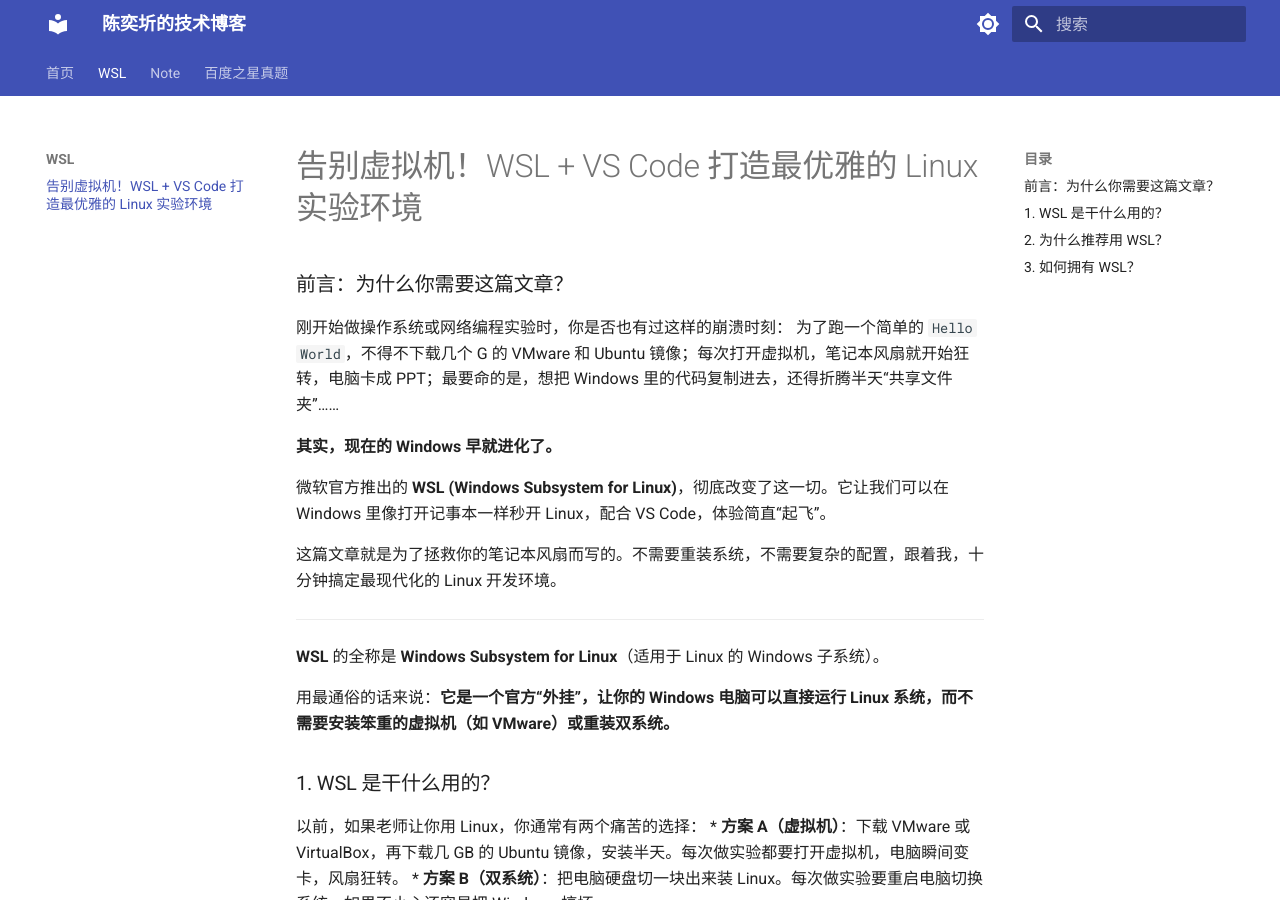
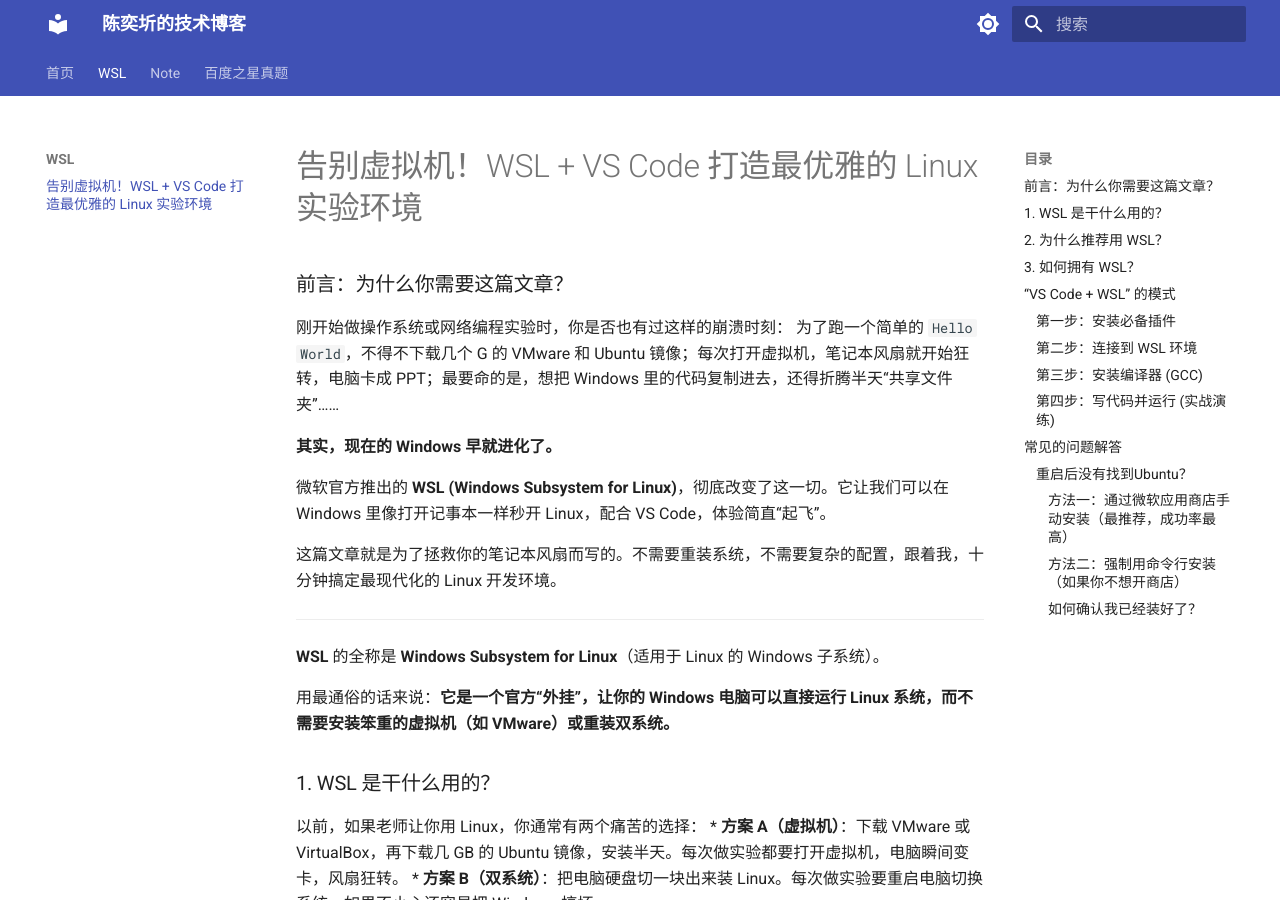
Before and after one commit to chenyiqi-dev/chenyiqi-dev.github.io, an MkDocs documentation site: the page built from docs/WSL/wsl.md, in a window 1280 px wide and 900 px high. Built offline with MkDocs 1.6.1 and Material for MkDocs 9.7.7, drawn with Linux system fonts in a browser that asks for light colours; comment, search, counter and statistics services are not loaded.

Commit message:
Auto update: 2025-11-27 18:14

```diff
--- a/docs/WSL/wsl.md
+++ b/docs/WSL/wsl.md
@@ -64,7 +64,7 @@
 
 如果你不想折腾庞大的 VMware，强烈建议试试 WSL。
 
-# **“VS Code + WSL”** 的模式
+## **“VS Code + WSL”** 的模式
 
 这是目前全球程序员最主流的开发方式，下面是保姆级教程，分三步走：
 
@@ -132,16 +132,16 @@
 
 ---
 
-# 常见的问题解答
+## 常见的问题解答
 
-## 重启后没有找到Ubuntu？
+### 重启后没有找到Ubuntu？
 这种情况很常见，别急。这通常是因为 `wsl --install` 命令帮你打开了 Windows 的 **底层开关**（WSL 功能），但因为网络问题或者步骤卡顿，没有成功帮你下载 **Ubuntu 软件本身**。
 
 这就好比你买了个游戏机（WSL环境），但是游戏卡带（Ubuntu系统）还没插进去。
 
 请按照下面这个最稳妥的方法手动“插卡带”：
 
-### 方法一：通过微软应用商店手动安装（最推荐，成功率最高）
+#### 方法一：通过微软应用商店手动安装（最推荐，成功率最高）
 
 1.  在电脑下方任务栏找到并打开 **Microsoft Store (微软应用商店)** 图标（或者在开始菜单搜 "Store"）。
 2.  在商店顶部的搜索栏输入：**Ubuntu**。
@@ -153,7 +153,7 @@
 
 ---
 
-### 方法二：强制用命令行安装（如果你不想开商店）
+#### 方法二：强制用命令行安装（如果你不想开商店）
 
 如果商店打不开，你可以试着再次以管理员身份打开 PowerShell（终端），然后输入这条更精确的指令：
 
@@ -166,7 +166,7 @@
 
 ---
 
-### 如何确认我已经装好了？
+#### 如何确认我已经装好了？
 
 当你做完上面任意一步，并且那个黑框让你输入用户名（username）和密码（password）之后，你的 Linux 就彻底装好了。
 
--- a/mkdocs.yml
+++ b/mkdocs.yml
@@ -55,6 +55,9 @@
   - pymdownx.emoji:       # 启用图标支持
       emoji_index: !!python/name:materialx.emoji.twemoji
       emoji_generator: !!python/name:materialx.emoji.to_svg
+  - toc:
+      permalink: true      # 生成锚点链接（标题旁边的¶符号）
+      toc_depth: 2-4       # 关键在这里！设置显示的层级范围
 
 # 额外的 JavaScript（用于渲染数学公式）
 extra_javascript:
```
